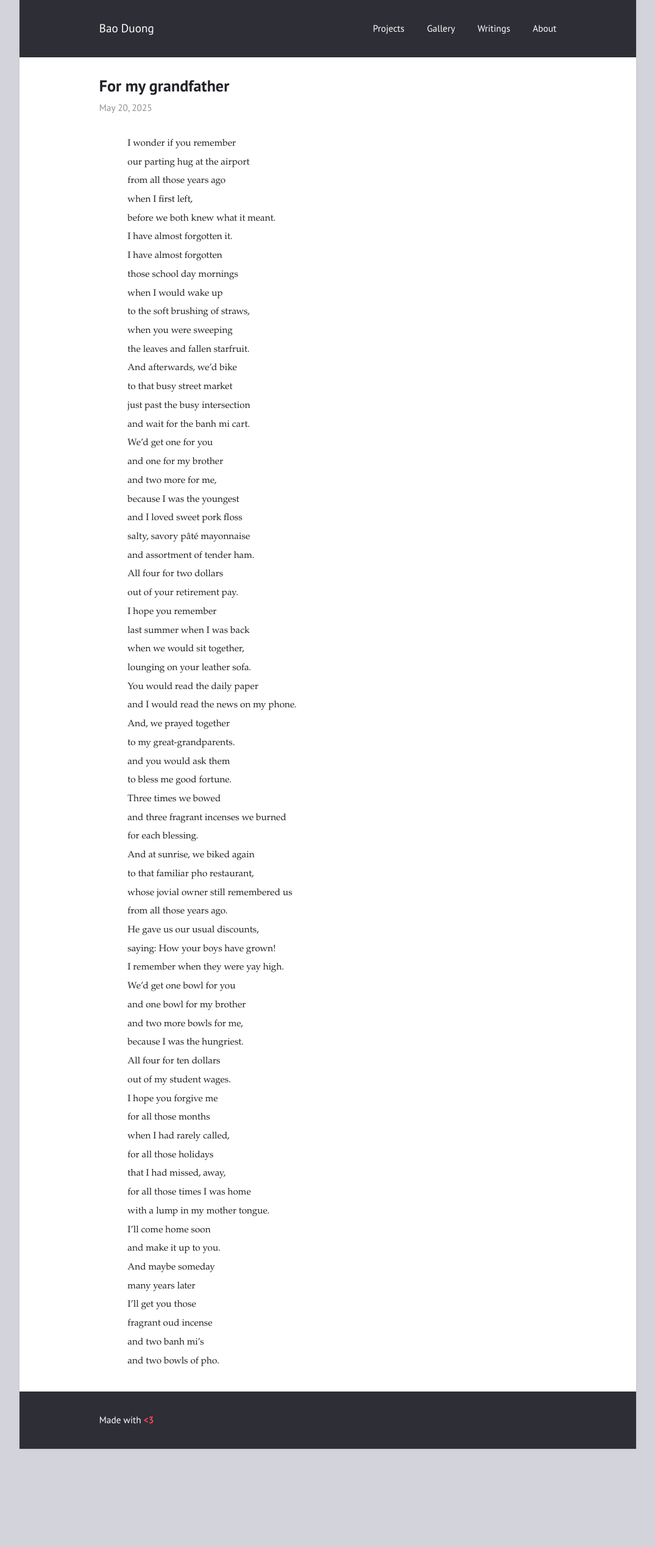
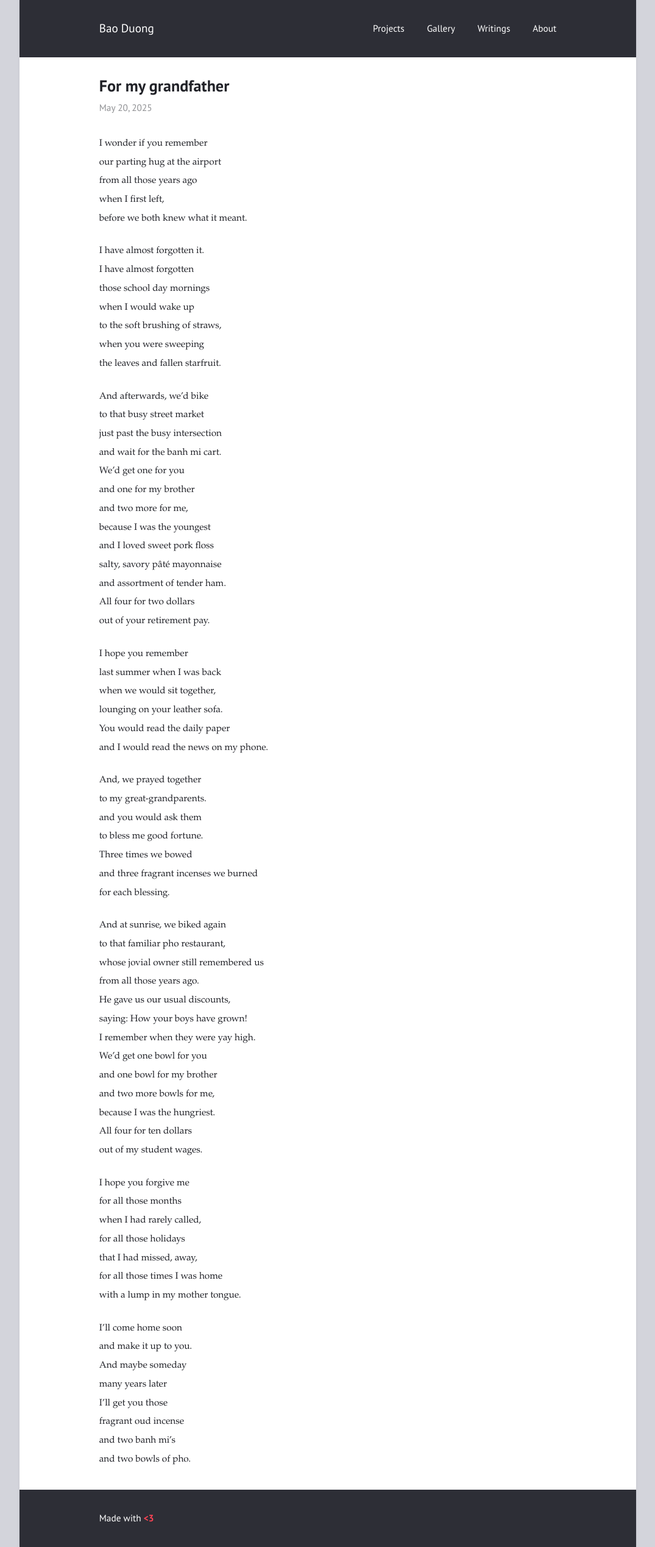
Before and after one commit to baoware/baoware.github.io, a Jekyll site: the page built from _writingsPosts/2025-05-20-for-my-grandfather.md, in a window 1280 px wide. Shown: the whole page at 61% size, without its empty margins (102-1177 px from the left). Built offline with Jekyll 4.4.1, drawn with Linux system fonts in a browser that asks for light colours; before the commit the page ends 2376 px from its top, so only the background shows below that.

Commit message:
fixed spacing

```diff
--- a/_writingsPosts/2025-05-20-for-my-grandfather.md
+++ b/_writingsPosts/2025-05-20-for-my-grandfather.md
@@ -4,7 +4,7 @@ layout: post
 ---
 <style>
   p {
-    padding-left: 35pt;
+    padding-left: 0pt;
     text-indent: 0pt;
     line-height: 100%;
     text-align: left;
@@ -24,22 +24,23 @@ layout: post
   }
 </style>
 
+
+
+
 <div class="two-column" style="font-family: 'Book Antiqua', Palatino, serif;">
   <div class="left">
     <p>I wonder if you remember</p>
     <p>our parting hug at the airport</p>
     <p>from all those years ago</p>
     <p>when I first left,</p>
-    <p>before we both knew what it meant.</p>
-    <p> </p>
+    <p style="margin: 0 0 2.5em;">before we both knew what it meant.</p>
     <p>I have almost forgotten it. </p>
     <p>I have almost forgotten </p>
     <p>those school day mornings </p>
     <p>when I would wake up </p>
     <p>to the soft brushing of straws, </p>
     <p>when you were sweeping </p>
-    <p>the leaves and fallen starfruit. </p>
-    <p> </p>
+    <p style="margin: 0 0 2.5em;">the leaves and fallen starfruit. </p>
     <p>And afterwards, we’d bike </p>
     <p>to that busy street market </p>
     <p>just past the busy intersection </p>
@@ -52,23 +53,20 @@ layout: post
     <p>salty, savory pâté mayonnaise </p>
     <p>and assortment of tender ham. </p>
     <p>All four for two dollars </p>
-    <p>out of your retirement pay. </p>
-    <p> </p>
+    <p style="margin: 0 0 2.5em;">out of your retirement pay. </p>
     <p>I hope you remember </p>
     <p>last summer when I was back </p>
     <p>when we would sit together, </p>
     <p>lounging on your leather sofa. </p>
     <p>You would read the daily paper </p>
-    <p>and I would read the news on my phone. </p>
-    <p> </p>
+    <p style="margin: 0 0 2.5em;">and I would read the news on my phone. </p>
     <p>And, we prayed together </p>
     <p>to my great-grandparents. </p>
     <p>and you would ask them </p>
     <p>to bless me good fortune. </p>
     <p>Three times we bowed </p>
     <p>and three fragrant incenses we burned </p>
-    <p>for each blessing. </p>
-    <p> </p>
+    <p style="margin: 0 0 2.5em;">for each blessing. </p>
     <p>And at sunrise, we biked again </p>
     <p>to that familiar pho restaurant, </p>
     <p>whose jovial owner still remembered us </p>
@@ -81,16 +79,14 @@ layout: post
     <p>and two more bowls for me, </p>
     <p>because I was the hungriest. </p>
     <p>All four for ten dollars </p>
-    <p>out of my student wages. </p>
-    <p> </p>
+    <p style="margin: 0 0 2.5em;">out of my student wages. </p>
     <p>I hope you forgive me </p>
     <p>for all those months </p>
     <p>when I had rarely called, </p>
     <p>for all those holidays </p>
     <p>that I had missed, away, </p>
     <p>for all those times I was home </p>
-    <p>with a lump in my mother tongue. </p>
-    <p> </p>
+    <p style="margin: 0 0 2.5em;">with a lump in my mother tongue. </p>
     <p>I’ll come home soon </p>
     <p>and make it up to you. </p>
     <p>And maybe someday </p>
```
